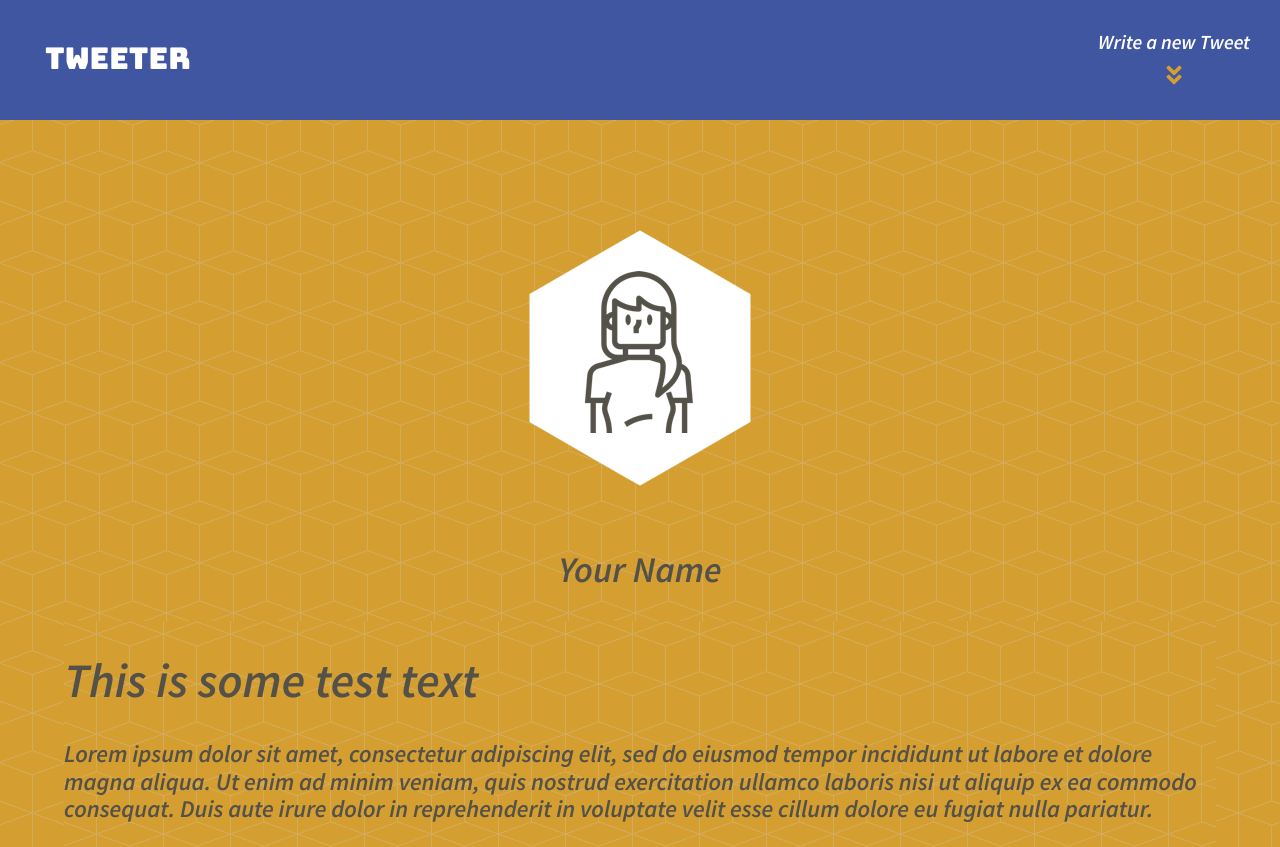
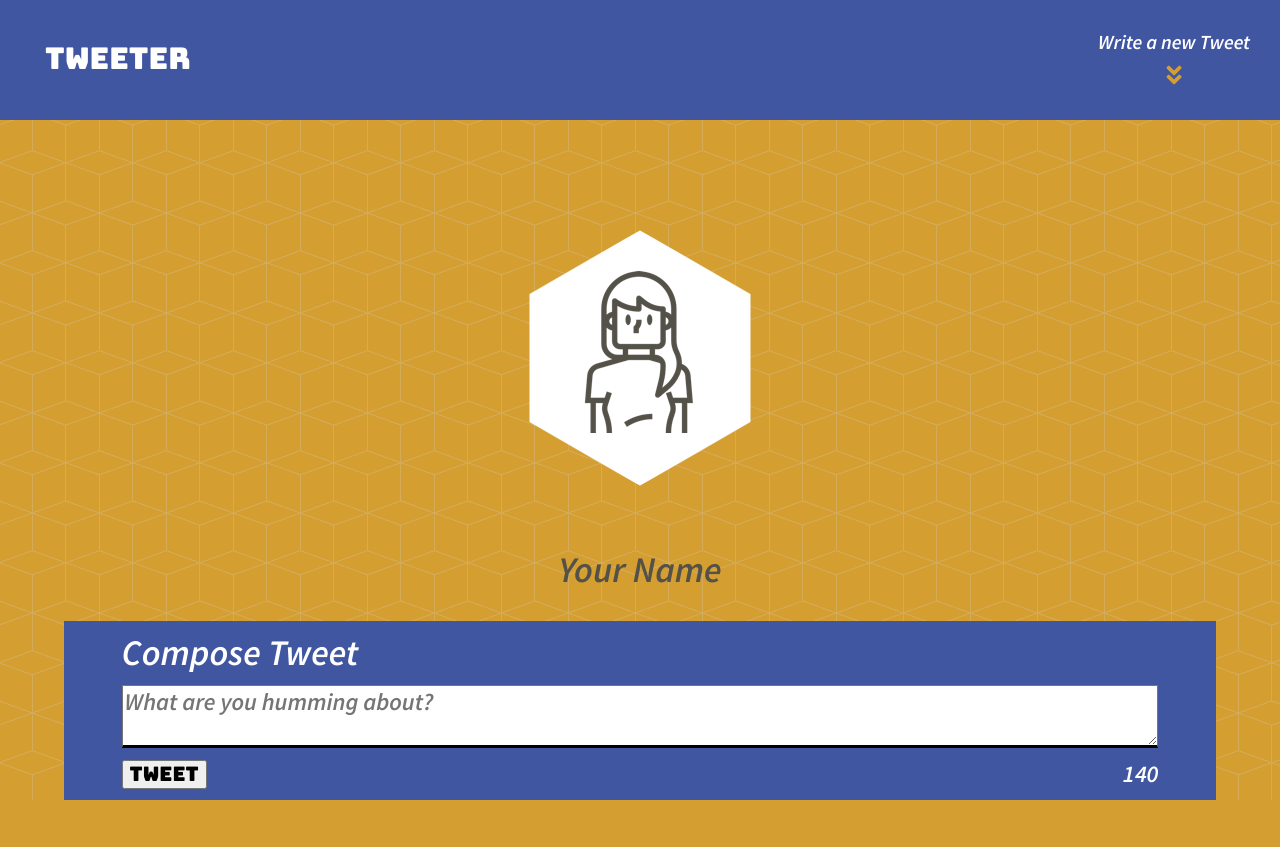
Before and after one commit to woobrendan/TweeterApp, a website: page public/index.html in a window 1280 px wide. After the commit the page ends 800 px from the top, so only its background shows below. Drawn offline with nearby package versions, Linux system fonts and the light colour scheme.

Commit message:
added new wection area to index.html. added js script file for jquery to be used on index. this script gets the counter and adjusts based on inputs going into the textarea

```diff
--- a/public/index.html
+++ b/public/index.html
@@ -9,6 +9,7 @@
 
     <!-- Bungee Font -->
     <link href="https://fonts.googleapis.com/css2?family=Bungee&display=swap" rel="stylesheet">
+
     <!-- Source Sans Pro Font -->
     <link href="https://fonts.googleapis.com/css2?family=Bungee&family=Source+Sans+Pro:ital,wght@1,600&display=swap" rel="stylesheet">
 
@@ -16,6 +17,7 @@
     <link rel="stylesheet" href="/styles/layout.css" type="text/css" />
     <link rel="stylesheet" href="/styles/nav.css" type="text/css" />
     <link rel="stylesheet" href="/styles/header.css" type="text/css"/>
+    <link rel="stylesheet" href="/styles/new-tweet.css" type="text/css"/>
 
     <!-- font-awesome -->
     <link rel="stylesheet" href="https://cdnjs.cloudflare.com/ajax/libs/font-awesome/5.15.4/css/all.min.css" integrity="sha512-1ycn6IcaQQ40/MKBW2W4Rhis/DbILU74C1vSrLJxCq57o941Ym01SwNsOMqvEBFlcgUa6xLiPY/NS5R+E6ztJQ==" crossorigin="anonymous" referrerpolicy="no-referrer" />
@@ -24,6 +26,7 @@
 
     <!-- App JS -->
     <script type="text/javascript" src="/scripts/client.js"></script>
+    <script type="text/javascript" src="/scripts/composer-char-counter.js"></script>
   </head>
 
   <body>
@@ -47,10 +50,20 @@
 
     <!-- Page-specific (main) content here -->
     <main class="container">
-      <div>
-        <h1>This is some test text</h1>
-        <p>Lorem ipsum dolor sit amet, consectetur adipiscing elit, sed do eiusmod tempor incididunt ut labore et dolore magna aliqua. Ut enim ad minim veniam, quis nostrud exercitation ullamco laboris nisi ut aliquip ex ea commodo consequat. Duis aute irure dolor in reprehenderit in voluptate velit esse cillum dolore eu fugiat nulla pariatur.</p>
-      </div>
+      <section class='new-tweet'>
+        <h2 class="new-tweet-header">Compose Tweet</h2>
+        <form class="new-tweet-form"method="POST" action="/tweets/">
+          <!-- <label for="tweet-text">What are you humming about?</label> -->
+          <textarea name="text" id="tweet-text" placeholder="What are you humming about?"></textarea>
+          <div class="new-tweet-footer">
+            <button class="tweetButton" type="submit">Tweet</button>
+            <output name="counter" class="counter" for="tweet-text">140</output>
+          </div>
+        </form>
+      </section>
+      <section class="tweet-container">
+
+      </section>
     </main>
   </body>
 </html>
--- /dev/null
+++ b/public/scripts/composer-char-counter.js
@@ -0,0 +1,18 @@
+$(document).ready(function() {
+
+  $('#tweet-text').on('input', function() {
+
+    // console.log("this.parent is: ", this.parentNode.childNodes[5].childNodes[3].innerHTML)
+
+    let messageVal = $(this).val().length
+
+    //input tweet is over 140 char
+    if (Number(messageVal) > 140 ) {
+      $('.counter').css('color', 'red');
+      $('.counter').html(140 - messageVal);
+    } else {
+      $('.counter').css('color', 'inherit');
+      $('.counter').html(140 - messageVal);
+    }
+  })
+});
--- a/public/styles/layout.css
+++ b/public/styles/layout.css
@@ -39,6 +39,7 @@ main {
   display: flex;
   /* flex-direction: column; */
   justify-content: center;
+  flex-direction: column;
   background-image: url('../images/cubes.png');
   background-color: #d49e31;
 }
--- /dev/null
+++ b/public/styles/new-tweet.css
@@ -0,0 +1,42 @@
+.tweetButton {
+  font-family: 'Bungee', cursive;
+  font-size: 20px;
+}
+
+.new-tweet {
+  background-color:#4056A1;
+  color: #FFFFFF;
+
+}
+
+.new-tweet-footer, .new-tweet-header {
+  display: flex;
+  justify-content: space-between;
+  margin-left: 5%;
+  margin-right: 5%;
+  margin-top: 1%;
+  margin-bottom: 1%;
+}
+
+#tweet-text {
+  border-bottom-color: black;
+  border-bottom-width: medium;
+  display: flex;
+  align-self: center;
+  width: 90%;
+}
+
+.new-tweet-form {
+  display: flex;
+  /* align-items: center; */
+  flex-direction: column;
+  /* justify-content: space-evenly; */
+}
+
+/* .new-tweet-header {
+  margin-left: 5%;
+  margin-top: 1%;
+  margin-bottom: 1%;
+  display: flex;
+  justify-content: space-between;
+} */
--- a/server/data-files/initial-tweets.json
+++ b/server/data-files/initial-tweets.json
@@ -8,7 +8,7 @@
     "content": {
       "text": "If I have seen further it is by standing on the shoulders of giants"
     },
-    "created_at": 1643489944726
+    "created_at": 1643571093563
   },
   {
     "user": {
@@ -19,6 +19,6 @@
     "content": {
       "text": "Je pense , donc je suis"
     },
-    "created_at": 1643576344726
+    "created_at": 1643657493563
   }
 ]
```
